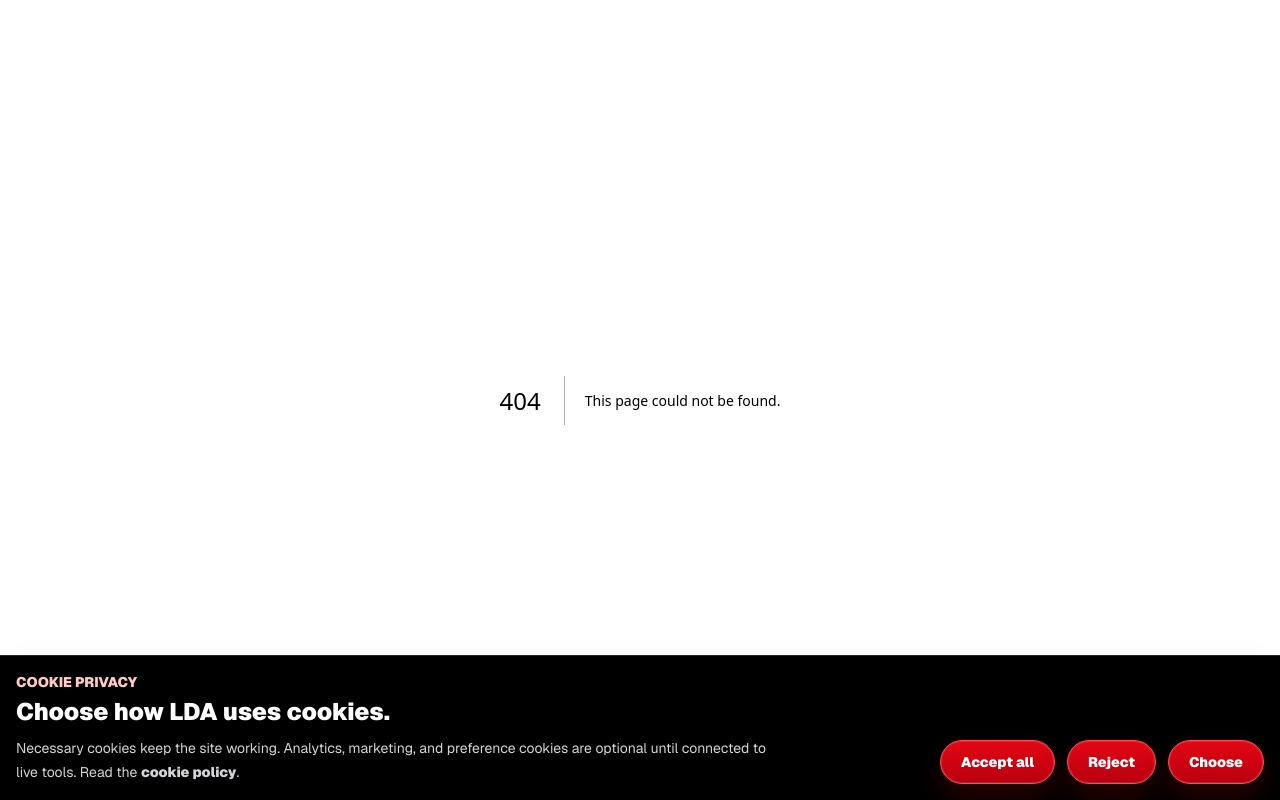
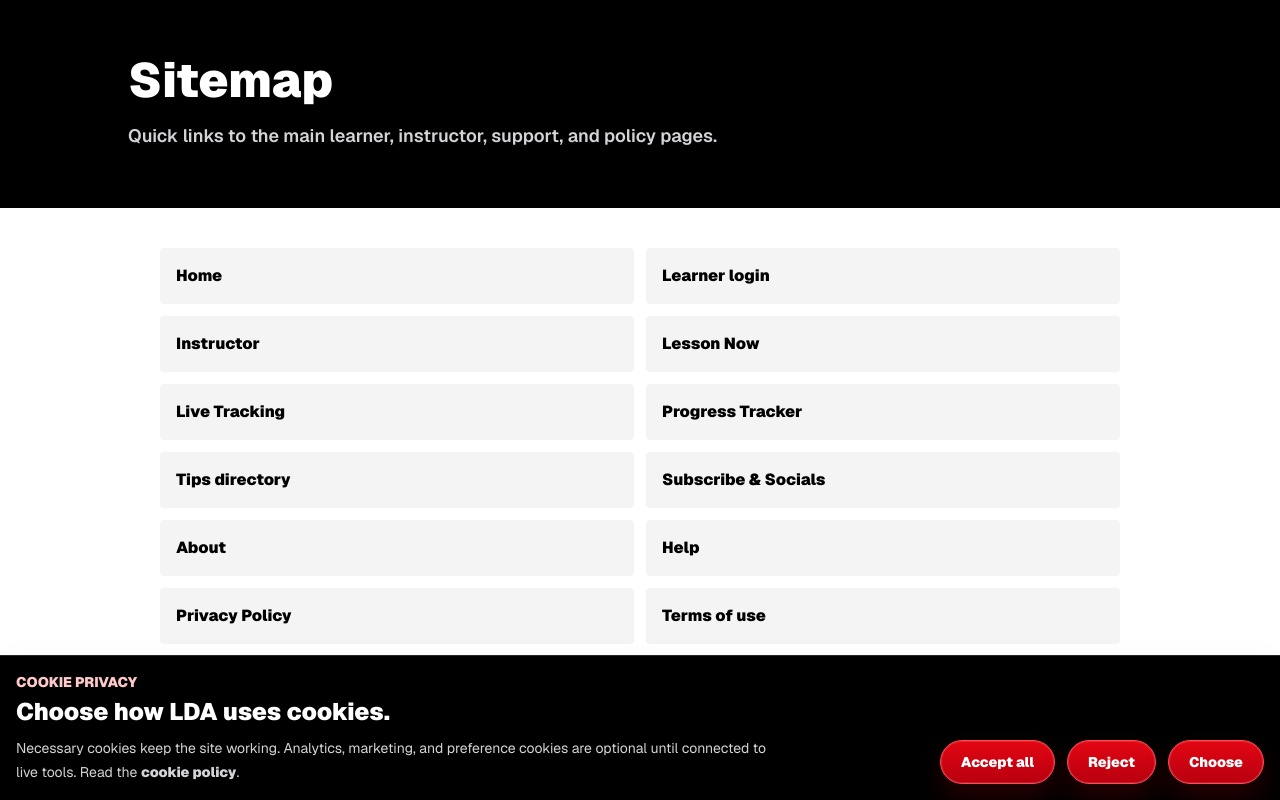
Before and after one commit to LDrivingAcademy/LDA, a Next.js app: page /sitemap in a window 1280 px wide. Before the commit this address had no page. Shown: the top 800 px of the page. Built offline with nearby package versions, Linux system fonts and the light colour scheme.

Commit message:
Add sitemap page

```diff
--- /dev/null
+++ b/src/app/sitemap/page.tsx
@@ -0,0 +1,44 @@
+import Link from "next/link";
+import { SiteFooter } from "@/components/site-footer";
+
+const sitemapLinks = [
+  { href: "/", label: "Home" },
+  { href: "/auth/login?role=learner", label: "Learner login" },
+  { href: "/instructor", label: "Instructor" },
+  { href: "/lesson-now", label: "Lesson Now" },
+  { href: "/tracking", label: "Live Tracking" },
+  { href: "/progress-tracker", label: "Progress Tracker" },
+  { href: "/roadworthy", label: "Tips directory" },
+  { href: "/social", label: "Subscribe & Socials" },
+  { href: "/about", label: "About" },
+  { href: "/contact", label: "Help" },
+  { href: "/privacy", label: "Privacy Policy" },
+  { href: "/terms", label: "Terms of use" },
+  { href: "/accessibility", label: "Accessibility" },
+  { href: "/cookies", label: "Cookie Policy" }
+];
+
+export default function SitemapPage() {
+  return (
+    <>
+      <main className="min-h-screen bg-white text-black">
+        <section className="bg-black px-4 py-14 text-white sm:px-6 lg:px-8">
+          <div className="mx-auto max-w-5xl">
+            <h1 className="text-5xl font-black tracking-normal">Sitemap</h1>
+            <p className="mt-4 max-w-2xl text-lg font-semibold leading-8 text-zinc-300">
+              Quick links to the main learner, instructor, support, and policy pages.
+            </p>
+          </div>
+        </section>
+        <section className="mx-auto grid max-w-5xl gap-3 px-4 py-10 sm:grid-cols-2 sm:px-6 lg:px-8">
+          {sitemapLinks.map((link) => (
+            <Link key={link.href} href={link.href} className="rounded bg-zinc-100 p-4 font-black hover:bg-zinc-200">
+              {link.label}
+            </Link>
+          ))}
+        </section>
+      </main>
+      <SiteFooter />
+    </>
+  );
+}
```
